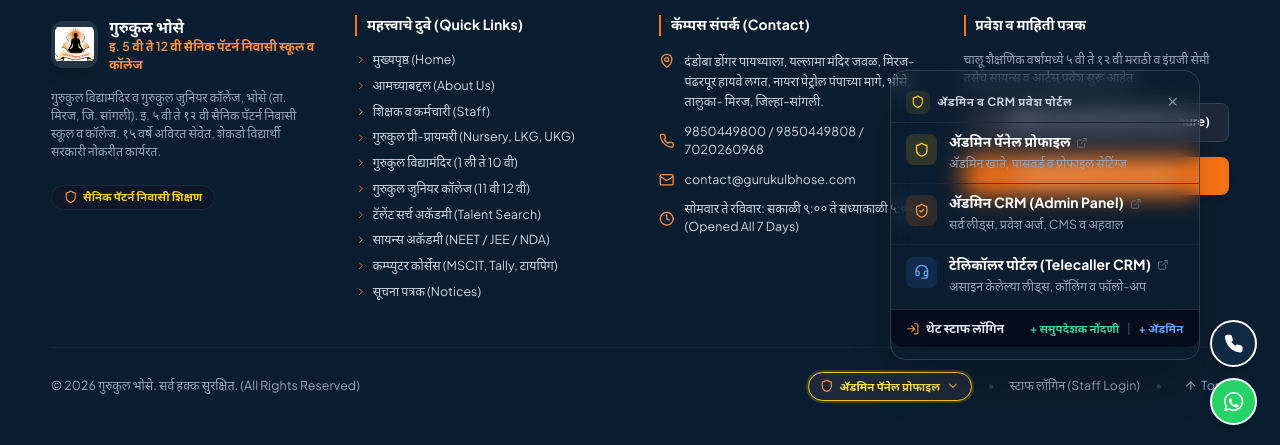
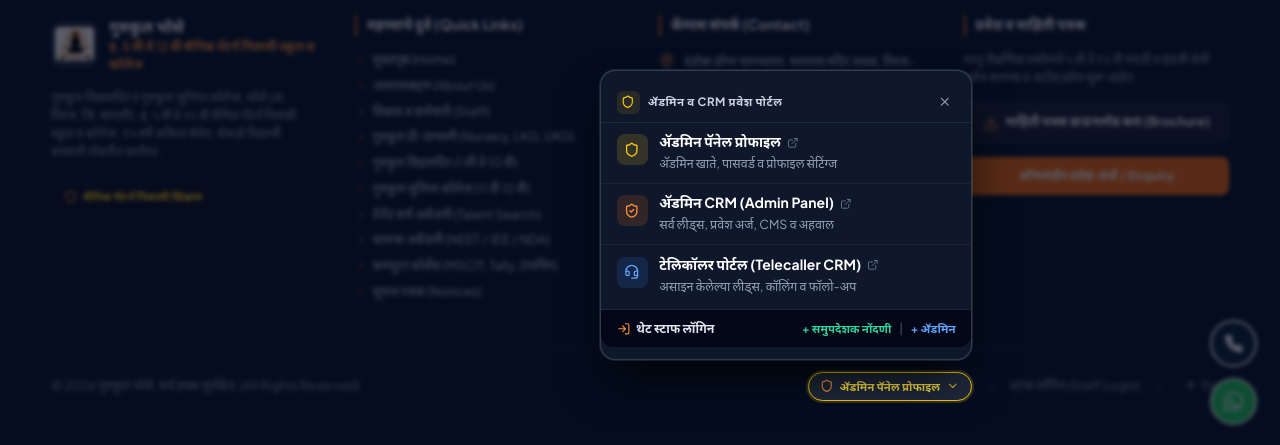
Before and after one commit to adinathp148-lgtm/gurukul-bhose, a React (Vite) app: page / in a window 1280 px wide. Both pictures are taken after a click on the button "अ‍ॅडमिन पॅनेल प्रोफाइल". Shown: the part 8240-8685 px from the top of the page. Built offline with nearby package versions, Linux system fonts and the light colour scheme; no server answers; the database is empty.

Commit message:
Sync Footer popover backdrop and solid contrast design across shared components

```diff
--- a/shared/components/layout/Footer.jsx
+++ b/shared/components/layout/Footer.jsx
@@ -245,14 +245,23 @@ export const Footer = ({ showStaffLink = true }) => {
           <p>{copyrightText}</p>
 
           <div className="flex flex-wrap items-center justify-center md:justify-end gap-3 sm:gap-4 relative">
+            {/* Backdrop overlay when Admin Menu is open */}
+            {crmMenuOpen && (
+              <div
+                className="fixed inset-0 bg-slate-950/65 backdrop-blur-[2px] z-40 transition-opacity animate-in fade-in duration-200"
+                onClick={() => setCrmMenuOpen(false)}
+                aria-hidden="true"
+              />
+            )}
+
             {/* Admin Profile & CRM Hub Popover Button */}
-            <div className="relative" ref={crmMenuRef}>
+            <div className={`relative ${crmMenuOpen ? 'z-50' : ''}`} ref={crmMenuRef}>
               <button
                 type="button"
                 onClick={() => setCrmMenuOpen(!crmMenuOpen)}
                 className={`inline-flex items-center gap-1.5 px-3 py-1.5 rounded-full border text-[11px] font-semibold transition-all shadow-sm ${
                   crmMenuOpen
-                    ? 'bg-slate-800 border-yellow-400 text-yellow-300 ring-2 ring-yellow-400/20'
+                    ? 'bg-slate-800 border-yellow-400 text-yellow-300 ring-2 ring-yellow-400/20 shadow-lg'
                     : 'bg-slate-900 hover:bg-slate-800 border-slate-700/80 hover:border-yellow-400 text-yellow-400 hover:text-yellow-300'
                 }`}
                 title={isMarathi ? 'अ‍ॅडमिन पॅनेल प्रोफाइल व प्रवेश CRM' : 'Admin Panel Profile & Admission CRM'}
@@ -264,14 +273,14 @@ export const Footer = ({ showStaffLink = true }) => {
                 <ChevronUp className={`w-3.5 h-3.5 text-yellow-400/80 transition-transform duration-200 shrink-0 ${crmMenuOpen ? 'rotate-180' : ''}`} />
               </button>
 
-              {/* CRM & Admin Profile Popover Menu (opens upward) */}
+              {/* CRM & Admin Profile Popover Menu (opens upward with 100% solid background) */}
               {crmMenuOpen && (
                 <div
-                  className="absolute bottom-full mb-3 right-0 sm:right-0 left-1/2 -translate-x-1/2 sm:translate-x-0 w-80 sm:w-88 bg-slate-900/98 backdrop-blur-md rounded-2xl shadow-2xl border border-slate-700/90 py-3 z-50 animate-in fade-in slide-in-from-bottom-2 text-left"
+                  className="absolute bottom-full mb-3 left-1/2 -translate-x-1/2 sm:left-auto sm:right-0 sm:translate-x-0 w-[calc(100vw-2rem)] max-w-sm sm:w-88 bg-slate-900 rounded-2xl shadow-2xl shadow-black/90 border border-slate-700/90 py-3 z-50 animate-in fade-in slide-in-from-bottom-2 text-left ring-1 ring-white/10 overflow-hidden"
                   role="menu"
                 >
                   {/* Popover Header */}
-                  <div className="px-4 py-2 border-b border-slate-800 flex items-center justify-between">
+                  <div className="px-4 py-2 border-b border-slate-800 flex items-center justify-between bg-slate-900">
                     <div className="flex items-center gap-2">
                       <div className="w-6 h-6 rounded-md bg-yellow-400/10 flex items-center justify-center">
                         <Shield className="w-3.5 h-3.5 text-yellow-400" />
@@ -296,7 +305,7 @@ export const Footer = ({ showStaffLink = true }) => {
                     target="_blank"
                     rel="noopener noreferrer"
                     onClick={() => setCrmMenuOpen(false)}
-                    className="flex items-start gap-3 px-4 py-2.5 hover:bg-slate-800/80 transition-colors group"
+                    className="flex items-start gap-3 px-4 py-2.5 hover:bg-slate-800/80 transition-colors group bg-slate-900"
                   >
                     <div className="w-8 h-8 rounded-lg bg-yellow-400/15 text-yellow-400 flex items-center justify-center shrink-0 mt-0.5 group-hover:bg-yellow-400 group-hover:text-slate-950 transition-colors">
                       <Shield className="w-4 h-4" />
@@ -320,7 +329,7 @@ export const Footer = ({ showStaffLink = true }) => {
                     target="_blank"
                     rel="noopener noreferrer"
                     onClick={() => setCrmMenuOpen(false)}
-                    className="flex items-start gap-3 px-4 py-2.5 hover:bg-slate-800/80 border-t border-slate-800/70 transition-colors group"
+                    className="flex items-start gap-3 px-4 py-2.5 hover:bg-slate-800/80 border-t border-slate-800/70 transition-colors group bg-slate-900"
                   >
                     <div className="w-8 h-8 rounded-lg bg-orange-500/15 text-gurukul-saffron-400 flex items-center justify-center shrink-0 mt-0.5 group-hover:bg-gurukul-saffron-500 group-hover:text-white transition-colors">
                       <ShieldCheck className="w-4 h-4" />
@@ -344,7 +353,7 @@ export const Footer = ({ showStaffLink = true }) => {
                     target="_blank"
                     rel="noopener noreferrer"
                     onClick={() => setCrmMenuOpen(false)}
-                    className="flex items-start gap-3 px-4 py-2.5 hover:bg-slate-800/80 border-t border-slate-800/70 transition-colors group"
+                    className="flex items-start gap-3 px-4 py-2.5 hover:bg-slate-800/80 border-t border-slate-800/70 transition-colors group bg-slate-900"
                   >
                     <div className="w-8 h-8 rounded-lg bg-blue-500/15 text-blue-400 flex items-center justify-center shrink-0 mt-0.5 group-hover:bg-blue-500 group-hover:text-white transition-colors">
                       <Headset className="w-4 h-4" />
@@ -362,8 +371,8 @@ export const Footer = ({ showStaffLink = true }) => {
                     </div>
                   </a>
 
-                  {/* 4. Direct Staff Login & Registration Links */}
-                  <div className="mt-1 pt-2.5 border-t border-slate-800 px-4 py-2.5 flex flex-wrap items-center justify-between text-xs bg-slate-950/70 rounded-b-xl gap-2">
+                  {/* 4. Direct Staff Login & Registration Links (100% solid footer) */}
+                  <div className="mt-1 pt-2.5 border-t border-slate-800 px-4 py-2.5 flex flex-wrap items-center justify-between text-xs bg-slate-950 rounded-b-xl gap-2">
                     <a
                       href={crmUrls.login}
                       target="_blank"
```
